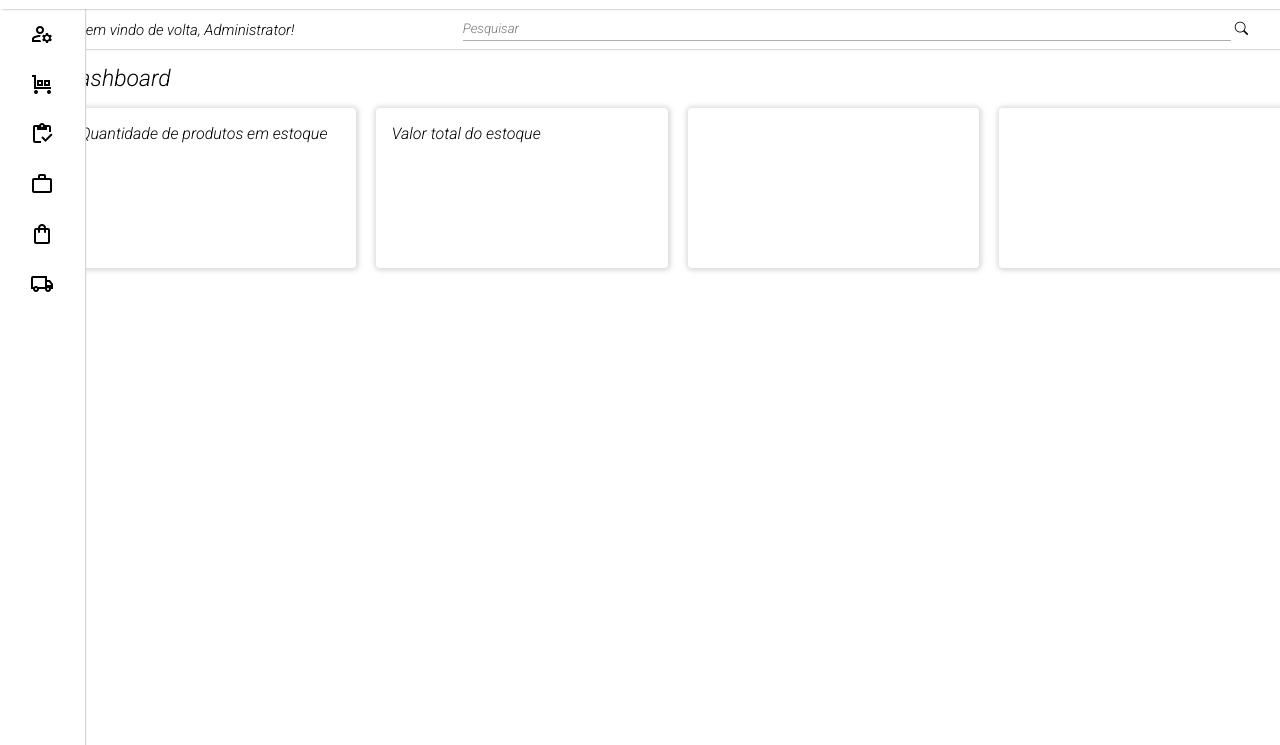
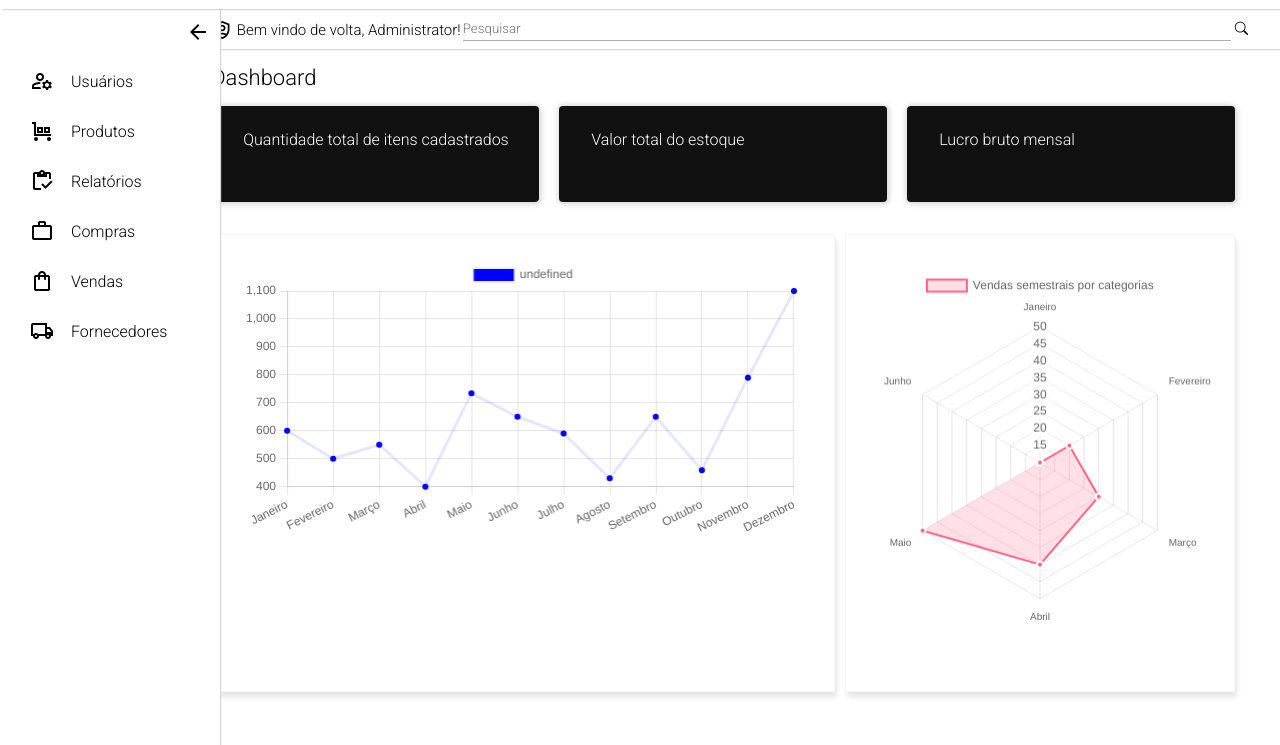
Before and after one commit to Henrydonpax/PROJETO-SHELFER-2024, a website: page public/home2.html in a window 1280 px wide. Shown: the part 55-800 px from the top of the page. Drawn offline with nearby package versions, Linux system fonts and the light colour scheme; no server answers; a web font is replaced by a local one.

Commit message:
Revert "Merge pull request #1 from Henrydonpax/PC-CAMARA"
This reverts commit cce7acba387427f5658f08908785c9478115f3c5, reversing
changes made to 0e1655889c6f28778d1a951ffaf71870c94b939a.

```diff
--- a/public/css/home2.css
+++ b/public/css/home2.css
@@ -1,7 +1,7 @@
 *{
     padding: 0;
     margin: 0;
-    font-family:'roboto';
+    font-family: "Roboto";
 
 }
 
@@ -25,7 +25,7 @@ body{
 
 .menulateral{
     position: fixed;
-    width:85px;
+    width: 220px;
     height: 100vh;
     background-color: #ffffff;
     padding-top: 8vh;
@@ -60,35 +60,34 @@ body{
     color: black;
 }
 .txt{
+    flex: 3;
+    padding-left: 1px;
+}
+
+.oculto{
+    width: 85px;
+
+}
+
+.oculto .txt{
     display: none;
 }
 
-.expande{
-    position: fixed;
-    width: 220px;
-    height: 100vh;
-    background-color: #ffffff;
-    padding-top: 8vh;
-    box-shadow: 1px 0px 1px #d4d4d4;
-    z-index: 92;
-    transition: 0.3s ease;
-
-
+.oculto .arrow {
+    transform: rotate(180deg);
+    margin-left: 19px;
 }
 
-.expande .txt{
-    display: flex;
-    flex: 3;
-    padding-left: 1px;
-    transition: 0.1s ease;
+.oculto  .central {
+    margin-left: 85px; /* Ajuste a posição esquerda quando o menu está encolhido */
+    width: calc(100vw - 85px); /* Ajuste a largura da div central quando o menu está encolhido */
 }
 
 
+.logo {
 
-.logo {
-    padding-left: 35px;
-    padding-top: 05px;
-
+    margin-left: 2.5vw;
+    z-index: 91;
 }
 
 .logo H1{
@@ -96,21 +95,26 @@ body{
     font-style: italic;
     color:rgb(0, 0, 0);
     font-size: 25px;
-    text-align: end;
 }
-
-
 
 .user-icon {
     display: flex;
     align-items: center;
-    margin-left: 87.3vw;
+    margin-left: 85vw;
     font-size: 20px;
     color: #000;
     cursor: pointer;
 }
 
 
+.arrow  {
+    display: flex;
+    justify-content: flex-end;
+    padding-top: 11px;
+    padding-right: 10px;
+    padding-bottom: 12px;
+    cursor: pointer;
+}
 
 
 
@@ -119,7 +123,7 @@ body{
     align-items:center;
     position: fixed;
     top: 8vh;
-    left: 0;
+    left: 13vw;
     width: 100vw;
     height: 5vh;
     background-color: rgb(255, 255, 255);
@@ -132,8 +136,6 @@ body{
     right: 2.5vw;
 }
 
-
-
 .d-flex input[type="search"] {
  width: 60vw;
  height: 3vh;
@@ -141,7 +143,6 @@ body{
  border-bottom: 1px solid #afafaf;
  outline: none;
 }
-
 
 .d-flex button {
     border: none;
@@ -153,14 +154,14 @@ body{
     font-size: 22px;
     position: fixed;
     top: 9.2vh;
-    left: 5vw;
+    left: 16.5vw;
 }
 
 .log p{
  vertical-align: middle;
  position: fixed;
  top: 9.5vh;
- left:6vw;
+ left: 18.5vw;
  font-size: 15px;
 }
 
@@ -169,7 +170,7 @@ position: absolute;
 width: 80vw;
 height:20vh;
 top: 20vh;
-left: 5vw;
+left: 16.5vw;
 background-color: #ffffff;
 z-index: 90;
 transition: 0.8s eaase;
@@ -178,35 +179,64 @@ transition: 0.8s eaase;
 .dashboard{
     margin-bottom: 2vh;
     margin-top: -5vh;
-    font-size: 23px;
+    font-size: 22px;
 
 }
 .central-grid {
+    display: grid;
+    grid-template-columns: repeat(3, 1fr); /* Duas colunas iguais */
+    grid-gap: 20px; /* Espaçamento entre as células */
+    background-color: rgb(255, 255, 255);
+
+}
+
+
+
+.central-grid p[class="box-title"] {
+    margin-top: 3vh;
+    margin-left: 4vh;
+
+}
+
+#quantidadeProdutos {
+    margin-top: 12%;
+    margin-right:1vw;
+    margin-left: -2vw;
+    font-size: 22px;
+
+}
+
+#valorTotalItens {
+    margin-top: 12%;
+    margin-right:1vw;
+    margin-left: 5vw;
+    font-size: 22px;
+
+}
+
+
+#lucroBruto{
+    margin-top: 12%;
+    margin-right:1vw;
+    margin-left: 5vw;
+    font-size: 22px;
+
+
+}
+.box {
+    width: 100%; /* 100% da largura da célula */
+    height: 12vh; /* 100% da altura da célula */
+    background-color: #111111;
+    box-shadow: 0.5px 0.5px 5px 2px rgba(129, 129, 129, 0.3);
+    color: rgb(255, 255, 255);
+    border-radius: 4px;
     display: flex;
-    grid-template-columns: repeat(4, 1fr); /* Duas colunas iguais */
-    grid-gap:20px; /* Espaçamento entre as células */
-    background-color: rgb(255, 255, 255);
-    flex-direction: row;
+    white-space: nowrap;
 
 
 }
 
-.central-grid p[class="box-title"] {
-    margin-top: 2vh;
-    margin-left: 2vh;
 
-}
-
-.box {
-    width: 22.8vw;
-    height: 20vh;
-    background-color:  #ffffff;
-    box-shadow: 0.5px 0.5px 5px 2px rgba(129, 129, 129, 0.3);
-    color: rgb(0, 0, 0);
-    border-radius: 4px;
-    display: flex;
-
-}
 
 
 .central-grid a{
@@ -223,3 +253,36 @@ transition: 0.8s eaase;
     top: 1vh;
     left: 25vw;
 }
+
+.down-grid {
+    display: flex;
+    justify-content: space-between;
+    border-radius: 10px;
+
+}
+
+.box-canva{
+    margin-top:4vh;
+    width: 52.8vw;
+    height: 57vh;
+    border: 1px solid whitesmoke;
+    box-shadow: 2px 5px 5px rgba(0, 0, 0, 0.1); /* Adicione um box shadow */
+    margin-right: 10px;
+
+}
+
+.box-canva2{
+    margin-top:4vh;
+    width: 52.8vh;
+    border: 1px solid whitesmoke;
+    box-shadow: 2px 5px 5px rgba(0, 0, 0, 0.1); /* Adicione um box shadow */
+}
+
+
+#myChart{
+    width: 90%;
+    margin:0 auto;
+    margin-top: 3vh;
+
+
+}
--- a/public/home2.html
+++ b/public/home2.html
@@ -17,10 +17,7 @@
     <!--Google Fonts ROBOTO-->
     <link rel="preconnect" href="https://fonts.googleapis.com">
     <link rel="preconnect" href="https://fonts.gstatic.com" crossorigin>
-    <link href="https://fonts.googleapis.com/css2?family=Roboto:ital,wght@1,300&display=swap" rel="stylesheet">
-    <!---->
-
-
+    <link href="https://fonts.googleapis.com/css2?family=Roboto:wght@300&display=swap" rel="stylesheet">
 
     <!--GOOGLE FONTS-->
     <link href="https://fonts.googleapis.com/icon?family=Material+Icons" rel="stylesheet">
@@ -34,6 +31,9 @@
     <link rel="stylesheet" href="https://cdn.jsdelivr.net/npm/bootstrap-icons@1.11.1/font/bootstrap-icons.css">
     <!---->
 
+    <!--Chart.js-->
+    <script src="https://cdn.jsdelivr.net/npm/chart.js"></script>
+
 
 
     <link rel="icon" href="../public/css/image-PhotoRoom (1).png" type="image/x-icon">
@@ -44,20 +44,27 @@
 
     <div class="container">
 
-        <div class="menulateral" onmouseover="ExpandeMenu()" onmouseout="RetraiMenu()">
 
-           <!---- <div class="arrow">
+
+
+        <div class="menulateral">
+
+            <div class="arrow">
                 <span class="material-symbols-outlined">arrow_back</span>
-            </div> ---->
+            </div>
 
             <div class="menu">
-               <span class="material-symbols-outlined" >manage_accounts</span>
-               <a href="menuussuarios.html"><div class="txt" >Usuários</div></a>
+                <span class="material-symbols-outlined">manage_accounts</span>
+                <a href="menuussuarios.html">
+                    <div class="txt">Usuários</div>
+                </a>
             </div>
 
             <div class="menu">
                 <span class="material-symbols-outlined">trolley</span>
-                <a href="menuprodutos.html"><div class="txt">Produtos</div></a>
+                <a href="menuprodutos.html">
+                    <div class="txt">Produtos</div>
+                </a>
             </div>
 
             <div class="menu">
@@ -77,7 +84,9 @@
 
             <div class="menu">
                 <span class="material-symbols-outlined">local_shipping</span>
-                <a href="menufornecedores.html"><div class="txt">Fornecedores</div></a>
+                <a href="menufornecedores.html">
+                    <div class="txt">Fornecedores</div>
+                </a>
             </div>
 
 
@@ -131,7 +140,7 @@
 
                 <a href="#">
                     <div class="box" id="quantidadeProdutosBox">
-                        <p class="box-title">Quantidade de produtos em estoque</p>
+                        <p class="box-title">Quantidade total de itens cadastrados</p>
                         <p id="quantidadeProdutos"></p>
                     </div>
                 </a>
@@ -140,22 +149,34 @@
                 <a href="#">
                     <div class="box" id="valorTotalItensBox">
                         <p class="box-title">Valor total do estoque</p>
+
                         <p id="valorTotalItens"></p>
                     </div>
                 </a>
 
                 <a href="#">
-                    <div class="box"></div>
+                    <div class="box" id="Lucrobrutobox">
+                        <p class="box-title">Lucro bruto mensal</p>
+                        <p id="lucroBruto"></p>
+                    </div>
                 </a>
 
-                <a href="#">
-                    <div class="box"></div>
-                </a>
 
             </div>
 
 
 
+            <div class="down-grid">
+
+                <div class="box-canva">
+                    <canvas id="myChart"></canvas>
+                </div>
+
+                <div class="box-canva2">
+                    <canvas id="myRadarChart"></canvas>
+                </div>
+
+            </div>
 
 
 
@@ -179,22 +200,22 @@
 <script>
 
 
-    function ExpandeMenu(){
 
+    //menu lateral
+    var arrow = document.querySelector(".arrow")
     var menulateral = document.querySelector(".menulateral")
-    menulateral.classList.add('expande');
 
+    arrow.onclick = e => {
+        if (!menulateral.classList.contains('oculto')) {
+            menulateral.classList.add('oculto');
+        } else {
+            menulateral.classList.remove('oculto');
         }
-
-    function RetraiMenu(){
-
-    var menulateral = document.querySelector(".menulateral")
-    menulateral.classList.remove('expande');
     }
+    //
 
 
-
-
+    //boxes dashboard
     document.addEventListener('DOMContentLoaded', function () {
         // Chame a rota POST para obter as informações do sistema
         fetch('/home', {
@@ -216,9 +237,94 @@
 
     // Função para preencher os valores nos quadrados
     function preencherInformacoes(informacoes) {
-  document.getElementById('quantidadeProdutos').innerText = informacoes.quantidadeProdutos;
-  document.getElementById('valorTotalItens').innerText = informacoes.valorTotalItens;
+        document.getElementById('quantidadeProdutos').innerText = `${informacoes.quantidadeProdutos} produtos`;
+        document.getElementById('valorTotalItens').innerText = `R$ ${informacoes.valorTotalItens}`;
     }
+    //
+
+
+
+    //Grafico de linhas//
+    const dadosPersonalizados = [
+  { mes: 'Janeiro', total_vendas: 600 },
+  { mes: 'Fevereiro', total_vendas: 500 },
+  { mes: 'Março', total_vendas: 550 },
+  { mes: 'Abril', total_vendas: 400 },
+  { mes: 'Maio', total_vendas: 734 },
+  { mes: 'Junho', total_vendas: 650 },
+  { mes: 'Julho', total_vendas: 590 },
+  { mes: 'Agosto', total_vendas: 430 },
+  { mes: 'Setembro', total_vendas: 650 },
+  { mes: 'Outubro', total_vendas: 459 },
+  { mes: 'Novembro', total_vendas: 790 },
+  { mes: 'Dezembro', total_vendas: 1100 },
+];
+
+const xValues = dadosPersonalizados.map(item => item.mes);
+const yValues = dadosPersonalizados.map(item => item.total_vendas);
+
+new Chart("myChart", {
+  type: "line",
+  data: {
+    labels: xValues,
+    datasets: [{
+      fill: false,
+      lineTension: 0,
+      backgroundColor: "rgba(0,0,255,1.0)",
+      borderColor: "rgba(0,0,255,0.1)",
+      data: yValues,
+    }]
+  },
+  options: {
+        legend: {
+            labels: {
+                text: 'Total de Vendas por Mês' // Aqui você define o título da legenda
+            },
+            display: true
+        },
+        scales: {
+            yAxes: [{ ticks: { min: 0, max: Math.max(...yValues) + 100 } }],
+        }
+    }
+});
+
+    //////////
+
+
+    //Grafico de radar
+
+    const radarData = {
+        labels: ['Janeiro', 'Fevereiro', 'Março', 'Abril', 'Maio', 'Junho'],
+        datasets: [
+            {
+                label: 'Vendas semestrais por categorias',
+                data: [10, 20, 30, 40, 50],
+                backgroundColor: 'rgba(255, 99, 132, 0.2)',
+                borderColor: 'rgba(255, 99, 132, 1)',
+                borderWidth: 2,
+                pointBackgroundColor: 'rgba(255, 99, 132, 1)',
+                pointBorderColor: '#fff',
+                pointHoverBackgroundColor: '#fff',
+                pointHoverBorderColor: 'rgba(255, 99, 132, 1)'
+            },
+        ]
+    };
+
+
+    const radarChart = new Chart(document.getElementById('myRadarChart'), {
+        type: 'radar',
+        data: radarData,
+        options: {
+            responsive: true,
+            plugins: {
+                title: {
+                    display: true,
+                    text: ''
+                }
+            }
+        },
+    });
+    //
 
 
 </script>
```
Lines whose indentation alone changed are shown as unchanged.
